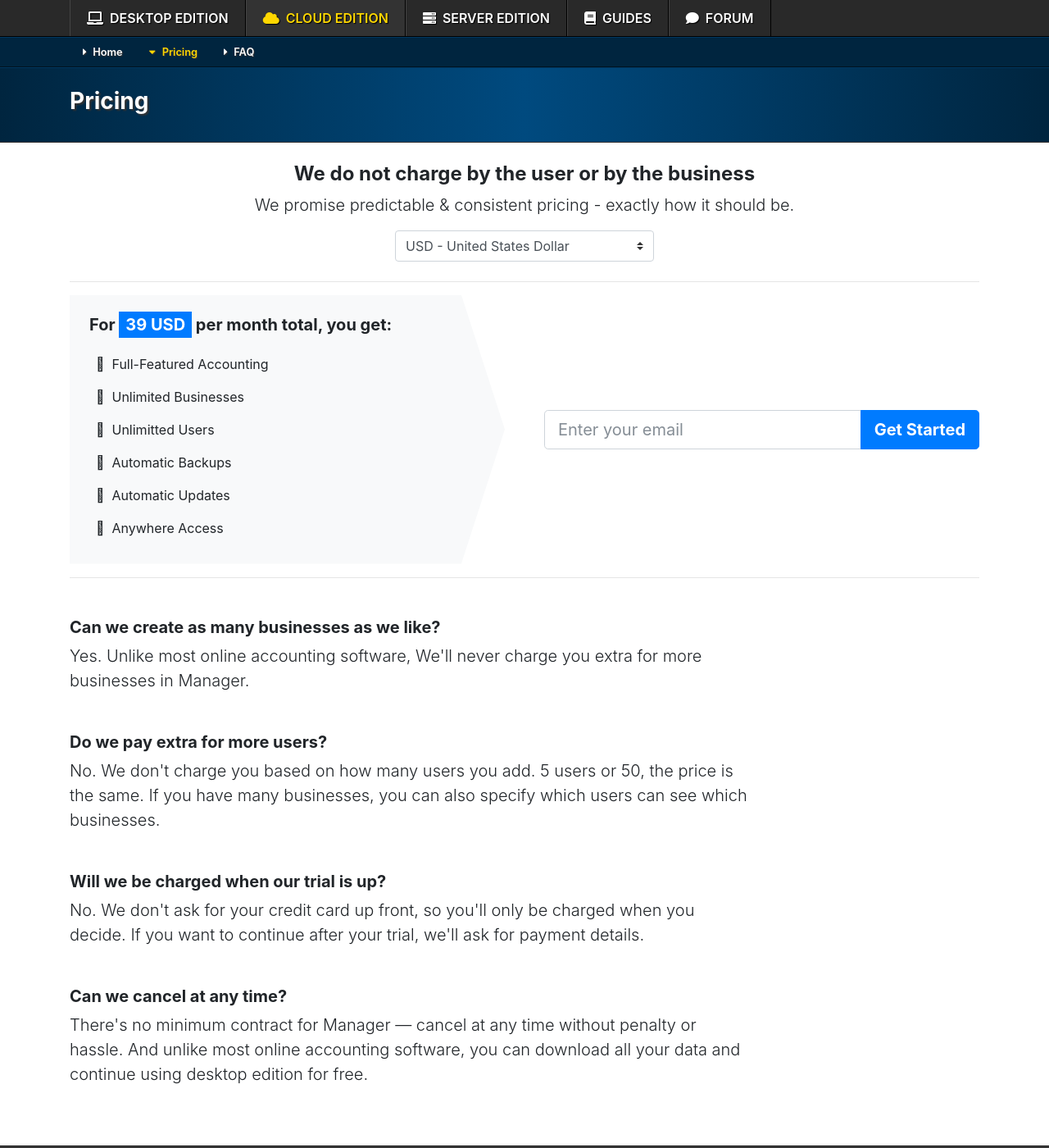
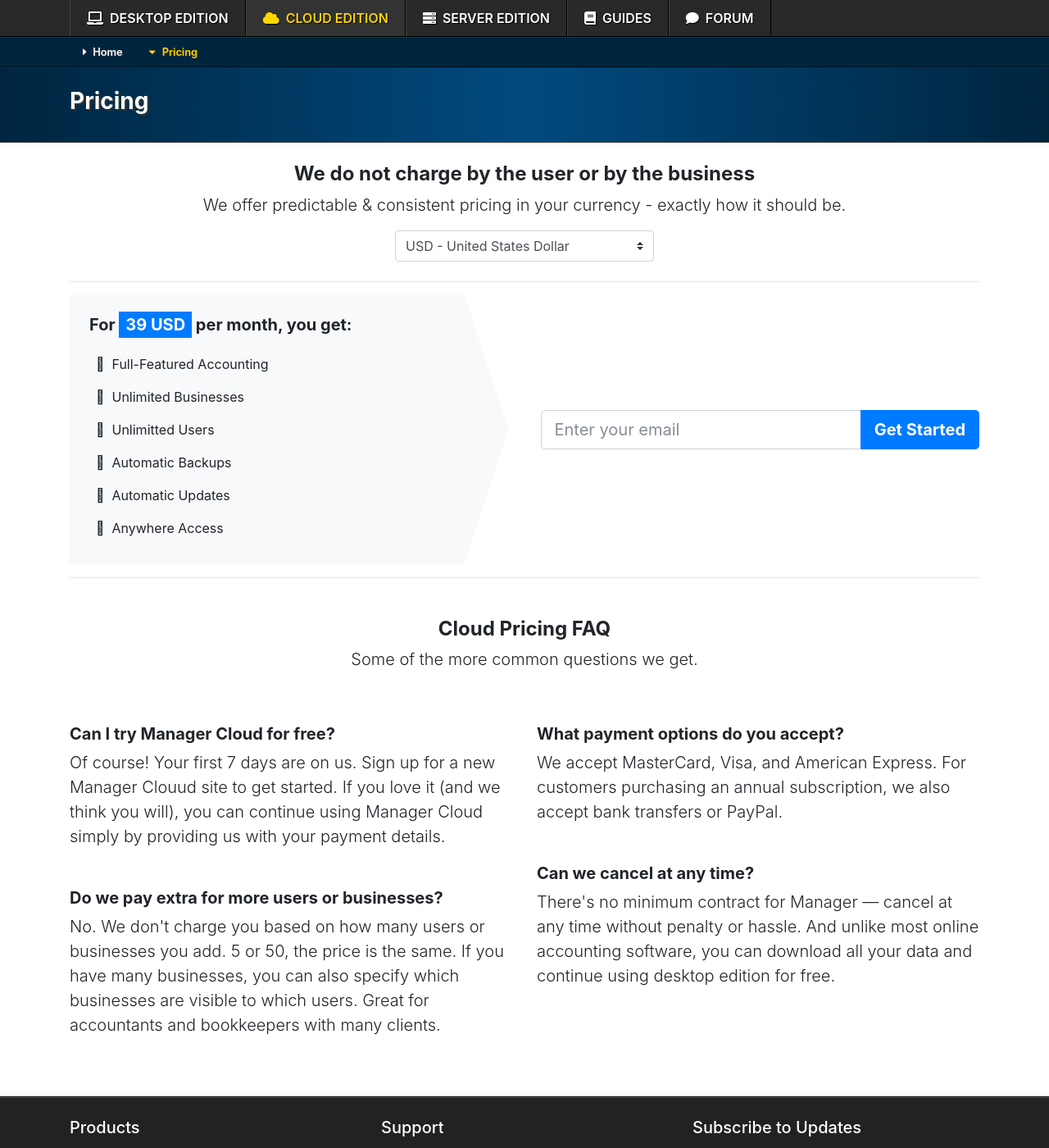
Before and after one commit to 3etechinns/www.manager.io, a Jekyll site: the page built from cloud/pricing/index.html, in a window 1280 px wide and 1400 px high. Shown: the whole window at 82% size. Built offline with Jekyll 4.4.1, drawn with Linux system fonts in a browser that asks for light colours; nearby versions of some CDN libraries; comment, search, counter and statistics services are not loaded.

Commit message:
no message

```diff
--- a/_includes/header.html
+++ b/_includes/header.html
@@ -92,7 +92,6 @@
     <ul id="secondary" class="nav">
       <li class="nav-item"><a href="/cloud/" class="nav-link{% if url_parts[2] == nil %} active{% endif %}"><i class="fa fa-caret-{% if url_parts[2] == nil %}down{% else %}right{% endif %} mr-2"></i>Home</a></li>
       <li class="nav-item"><a href="/cloud/pricing/" class="nav-link{% if url_parts[2] == 'pricing' %} active{% endif %}"><i class="fa fa-caret-{% if url_parts[2] == 'pricing' %}down{% else %}right{% endif %} mr-2"></i>Pricing</a></li>
-      <li class="nav-item"><a href="/cloud/faq/" class="nav-link{% if url_parts[2] == 'faq' %} active{% endif %}"><i class="fa fa-caret-{% if url_parts[2] == 'faq' %}down{% else %}right{% endif %} mr-2"></i>FAQ</a></li>
 		</ul>
 	</div>
 </div>
--- a/cloud/pricing/index.html
+++ b/cloud/pricing/index.html
@@ -3,14 +3,14 @@ layout: main
 title: Pricing
 ---
 <h4 class="text-center font-weight-bold">We do not charge by the user or by the business</h4>
-<p class="text-center lead">We promise predictable & consistent pricing - exactly how it should be.</p>
+<p class="text-center lead">We offer predictable & consistent pricing in your currency - exactly how it should be.</p>
 <div class="text-center mb-4"><select id="currency" class="custom-select" onchange="document.getElementById('price').innerHTML = this.value">{% for currency in site.data.cloud_pricing %}<option value="{{ currency.Price }} {{ currency.Code }}"{% if currency.Code == "USD" %} selected{% endif %}>{{ currency.Code }} - {{ currency.Name }}</option>{% endfor %}</select></div>
 <hr />
 
 <div id="priceContainer" class="row">
   <div class="col-md pr-4">
     <div class="bg-light p-4" style="webkit-clip-path: polygon(0% 0%, 90% 0, 100% 50%, 90% 100%, 0% 100%); clip-path: polygon(0% 0%, 90% 0, 100% 50%, 90% 100%, 0% 100%)">
-      <h5 class="font-weight-bold mb-3">For <span id="price" class="bg-primary text-white py-1 px-2">...</span> per month total, you get:</h5>
+      <h5 class="font-weight-bold mb-3">For <span id="price" class="bg-primary text-white py-1 px-2">...</span> per month, you get:</h5>
       <table>
         <tr><td class="text-center p-2"><i class="fal fa-cubes"></i></td><td>Full-Featured Accounting</td></tr>
         <tr><td class="text-center p-2"><i class="fal fa-building"></i></td><td>Unlimited Businesses</td></tr>
@@ -21,9 +21,8 @@ title: Pricing
       </table>
     </div>
   </div>
-  <div class="col-md pl-4 my-auto">
-
-    <form action="https://cloud.manager.io/submit" method="post">
+  <div class="col-md my-auto">
+    <form action="https://cloud.manager.io/submit" method="post" class="my-2">
       <div class="input-group input-group-lg">
         <input class="form-control" name="EmailAddress" placeholder="Enter your email" type="text"><span class="input-group-btn"><input class="btn btn-primary font-weight-bold" type="submit" value="Get Started"></span>
       </div>
@@ -33,17 +32,25 @@ title: Pricing
 
 <hr />
 
-<h5 class="font-weight-bold mt-4 pt-4">Can we create as many businesses as we like?</h4>
-<p class="lead mb-4 w-75">Yes. Unlike most online accounting software, We'll never charge you extra for more businesses in Manager.</p>
+<h4 class="text-center font-weight-bold mt-4 pt-4">Cloud Pricing FAQ</h4>
+<p class="text-center lead">Some of the more common questions we get.</p>
 
-<h5 class="font-weight-bold mt-4 pt-4">Do we pay extra for more users?</h4>
-<p class="lead mb-4 w-75">No. We don't charge you based on how many users you add. 5 users or 50, the price is the same. If you have many businesses, you can also specify which users can see which businesses.</p>
+<div class="row mb-4">
+  <div class="col-md">
+    <h5 class="font-weight-bold mt-4 pt-4">Can I try Manager Cloud for free?</h5>
+    <p class="lead mb-4">Of course! Your first 7 days are on us. Sign up for a new Manager Clouud site to get started. If you love it (and we think you will), you can continue using Manager Cloud simply by providing us with your payment details.</p>
 
-<h5 class="font-weight-bold mt-4 pt-4">Will we be charged when our trial is up?</h4>
-<p class="lead mb-4 w-75">No. We don't ask for your credit card up front, so you'll only be charged when you decide. If you want to continue after your trial, we'll ask for payment details.</p>
+    <h5 class="font-weight-bold mt-4 pt-4">Do we pay extra for more users or businesses?</h5>
+    <p class="lead mb-4">No. We don't charge you based on how many users or businesses you add. 5 or 50, the price is the same. If you have many businesses, you can also specify which businesses are visible to which users. Great for accountants and bookkeepers with many clients.</p>
+  </div>
+  <div class="col-md">
+    <h5 class="font-weight-bold mt-4 pt-4">What payment options do you accept?</h5>
+    <p class="lead mb-4">We accept MasterCard, Visa, and American Express. For customers purchasing an annual subscription, we also accept bank transfers or PayPal.</p>
 
-<h5 class="font-weight-bold mt-4 pt-4">Can we cancel at any time?</h4>
-<p class="lead mb-4 w-75 pb-4">There's no minimum contract for Manager — cancel at any time without penalty or hassle. And unlike most online accounting software, you can download all your data and continue using desktop edition for free.</p>
+    <h5 class="font-weight-bold mt-4 pt-4">Can we cancel at any time?</h5>
+    <p class="lead mb-4">There's no minimum contract for Manager — cancel at any time without penalty or hassle. And unlike most online accounting software, you can download all your data and continue using desktop edition for free.</p>
+  </div>
+</div>
 
 <script>
   document.getElementById('price').innerHTML =  document.getElementById("currency").options[document.getElementById("currency").selectedIndex].value;
```
Also changed, not shown: cloud/faq/index.html (deleted, +0 -47 lines).
